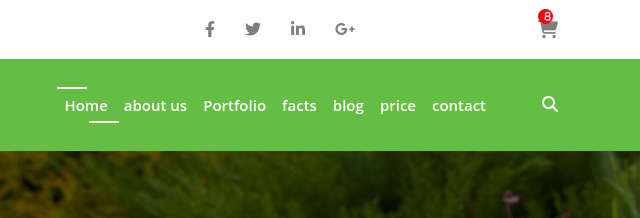
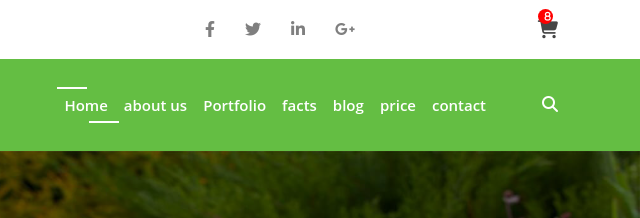
Before and after one commit to suhibshaltaf/pet-Shop, a plain HTML site: page index.html in a window 1280 px wide. Shown: the top 218 px of the page, 640-1280 px from the left. Drawn offline with Linux system fonts and the light colour scheme.

Commit message:
updatesz

```diff
--- a/index.html
+++ b/index.html
@@ -28,7 +28,7 @@
           <a href="#" class="text-black-50"><i class="fa-brands fa-google-plus-g mx-2"></i></a>
         </div>
         <div class="market col-md-2 text-end   ">
-          <a href="#"><i class="fa-solid fa-cart-shopping  text-black-50"><span class="cartpoint">8</span></i></a>
+          <a href="#"><i class="fa-solid fa-cart-shopping  "><span class="cartpoint">8</span></i></a>
 
         </div>
       </div>
```
